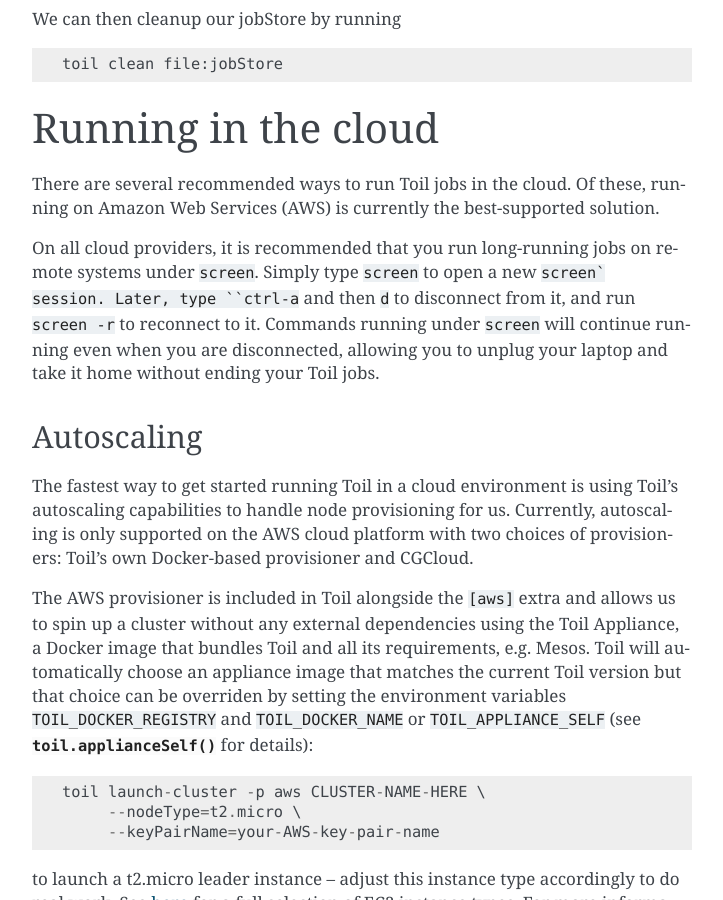
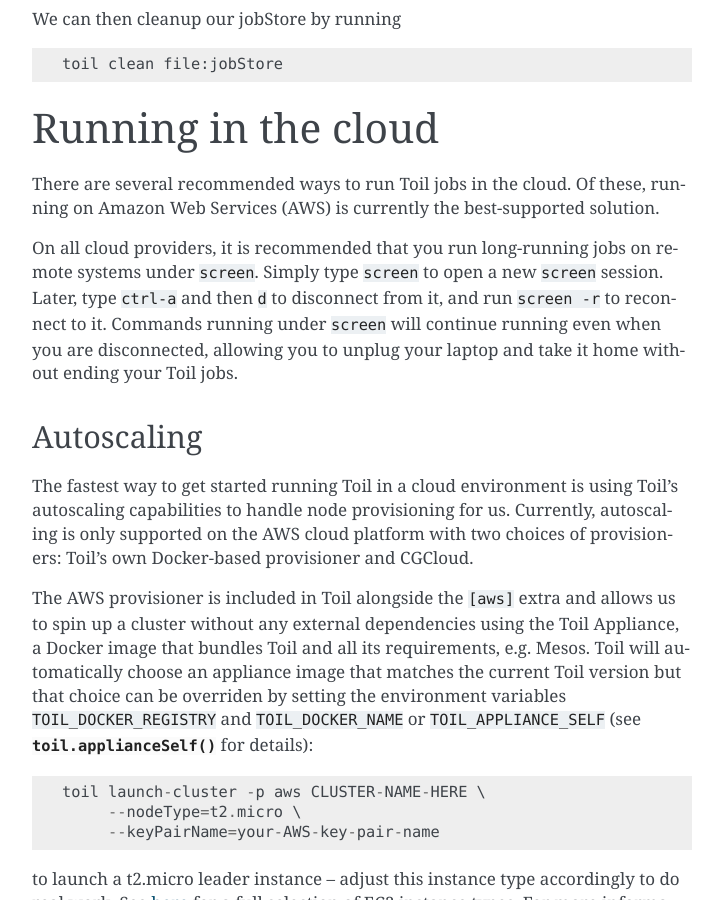
Before and after one commit to DataBiosphere/toil, a Sphinx documentation site: the page built from docs/running.rst, in a window 1280 px wide and 900 px high, scrolled down 8619 px. Shown: the whole window, without its empty margins (388-1111 px from the left). Built offline with Sphinx 7.4.7, drawn with Linux system fonts in a browser that asks for light colours; the version number could not be read and is left out.

Commit message:
Fix code tag (#1282)
Fix code tag in documentation

```diff
--- a/docs/running.rst
+++ b/docs/running.rst
@@ -449,7 +449,7 @@
 running on Amazon Web Services (AWS) is currently the best-supported solution.
 
 On all cloud providers, it is recommended that you run long-running jobs on
-remote systems under ``screen``. Simply type ``screen`` to open a new ``screen`
+remote systems under ``screen``. Simply type ``screen`` to open a new ``screen``
 session. Later, type ``ctrl-a`` and then ``d`` to disconnect from it, and run
 ``screen -r`` to reconnect to it. Commands running under ``screen`` will
 continue running even when you are disconnected, allowing you to unplug your
```
